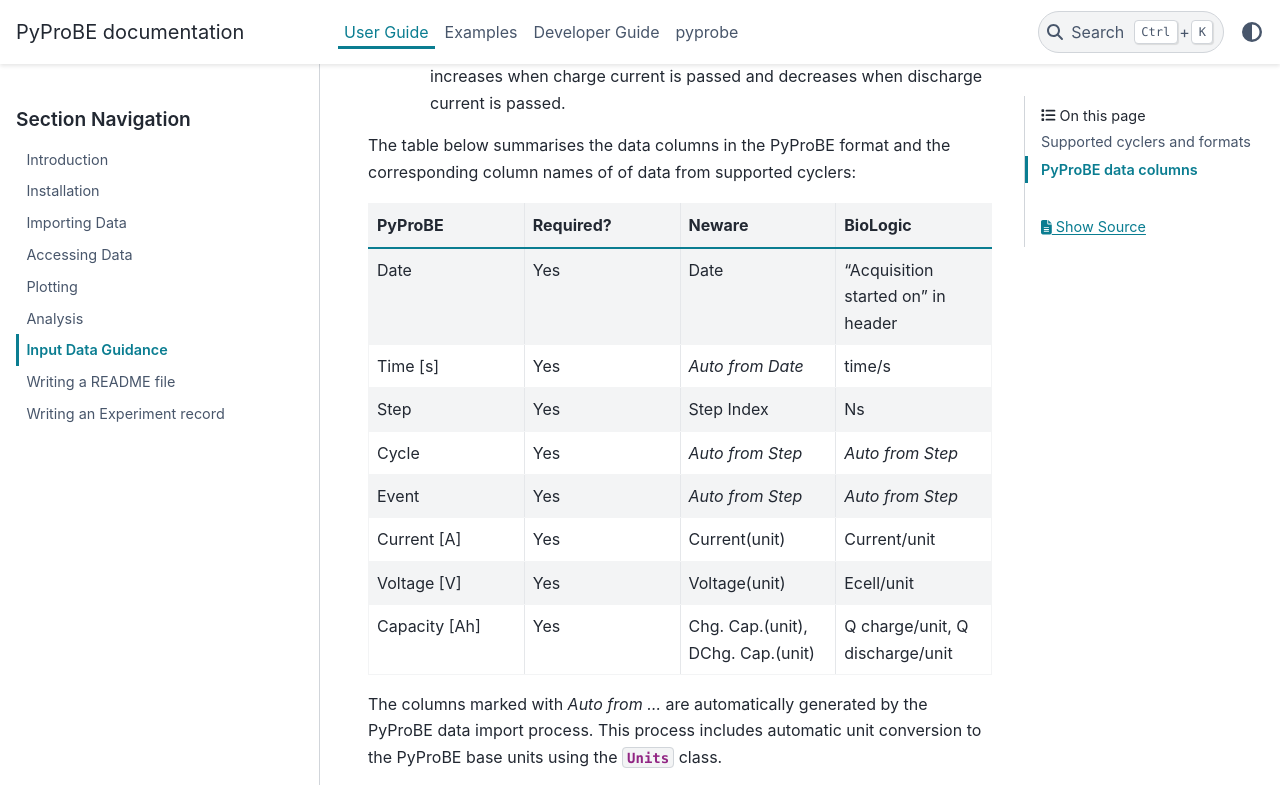
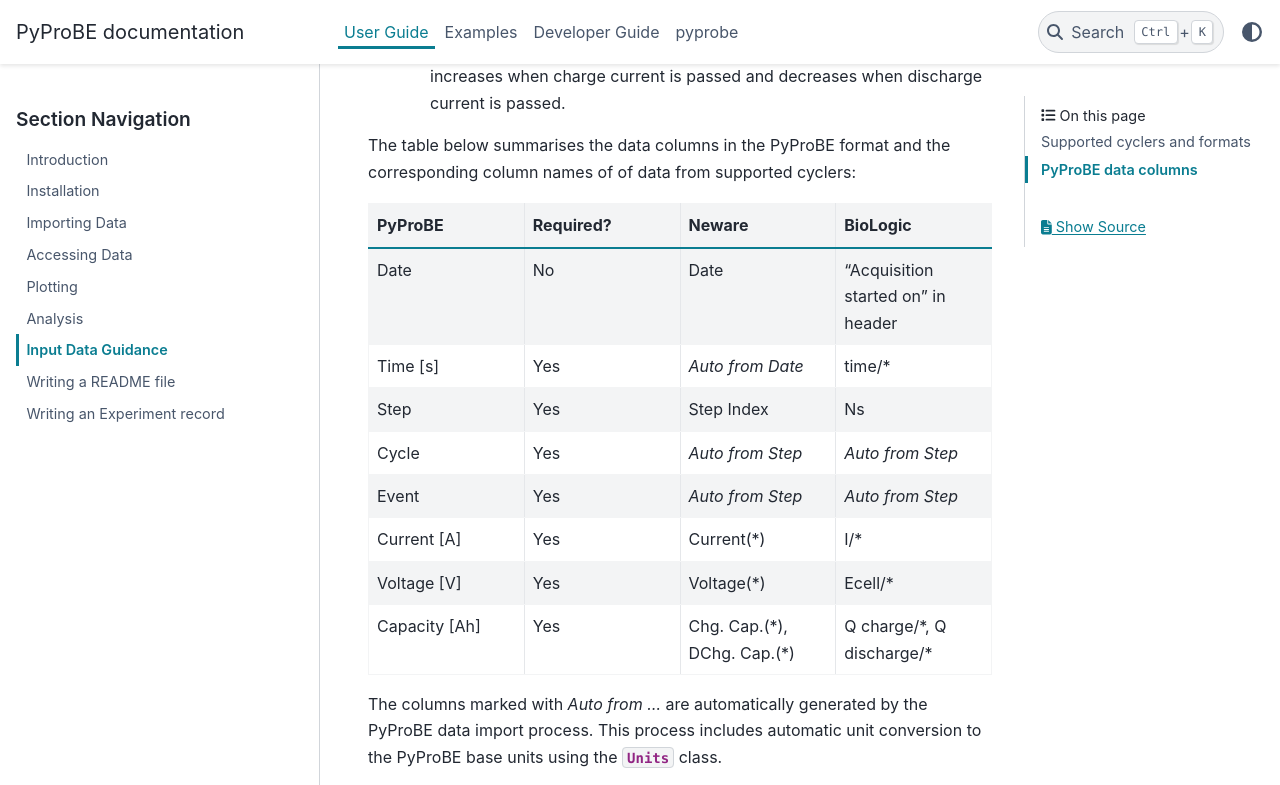
Before and after one commit to ImperialCollegeLondon/PyProBE, a Sphinx documentation site: the page built from docs/source/user_guide/input_data_guidance.rst, in a window 1280 px wide and 900 px high, scrolled down 1171 px, cut to the strip 0-785 px from the top of the window. Built offline with Sphinx 7.4.7 and the PyData theme 0.15.4, drawn with Linux system fonts in a browser that asks for light colours; some of the changed text lies outside the part shown.

Commit message:
update input data guidance

```diff
--- a/docs/source/user_guide/analysis.rst
+++ b/docs/source/user_guide/analysis.rst
@@ -21,7 +21,7 @@
    dma_object = DMA(input_data = discharge_pOCV)
 
 Analysis classes can be selective about the data that you provide to them. For example,
-the :class:`~pyprobe.analysis.cycling.Cycling` analysis class requires the `input_data`
+the :class:`~pyprobe.analysis.cycling.Cycling` analysis class requires the :code:`input_data`
 attribute to be assigned an :class:`~pyprobe.filters.Experiment` object. This is to
 allow this class to use attributes such as :func:`~pyprobe.filters.Experiment.charge`
 internally. PyProBE will provide an error if the incorrect type is provided.
--- a/docs/source/user_guide/input_data_guidance.rst
+++ b/docs/source/user_guide/input_data_guidance.rst
@@ -6,11 +6,12 @@
 -----------------------------
 PyProBE is able to import data from the following cyclers:
 
-* Neware: `'neware'`
+* Neware: :code:`'neware'`
 
   - .csv
   - .xlsx
-* BioLogic: `'biologic'` or for Modulo Bat files `'biologic_MB'`
+
+* BioLogic: :code:`'biologic'` or for Modulo Bat files :code:`'biologic_MB'`
 
   - .mpt
   - .txt
@@ -49,10 +50,10 @@
    +----------------+-----------+------------------------+-----------------------------+
    | PyProBE        | Required? | Neware                 | BioLogic                    |
    +================+===========+========================+=============================+
-   | Date           | Yes       | Date                   | "Acquisition started on"    |
+   | Date           | No        | Date                   | "Acquisition started on"    |
    |                |           |                        | in header                   |
    +----------------+-----------+------------------------+-----------------------------+
-   | Time [s]       | Yes       | *Auto from Date*       | time/s                      |
+   | Time [s]       | Yes       | *Auto from Date*       | time/*                      |
    +----------------+-----------+------------------------+-----------------------------+
    | Step           | Yes       | Step Index             | Ns                          |
    +----------------+-----------+------------------------+-----------------------------+
@@ -62,12 +63,12 @@
    | Event          | Yes       | *Auto from Step*       | *Auto from Step*            |
    |                |           |                        |                             |
    +----------------+-----------+------------------------+-----------------------------+
-   | Current [A]    | Yes       | Current(unit)          | Current/unit                |
+   | Current [A]    | Yes       | Current(*)             | I/*                         |
    +----------------+-----------+------------------------+-----------------------------+
-   | Voltage [V]    | Yes       | Voltage(unit)          | Ecell/unit                  |
+   | Voltage [V]    | Yes       | Voltage(*)             | Ecell/*                     |
    +----------------+-----------+------------------------+-----------------------------+
-   | Capacity [Ah]  | Yes       | Chg. Cap.(unit),       | Q charge/unit,              |
-   |                |           | DChg. Cap.(unit)       | Q discharge/unit            |
+   | Capacity [Ah]  | Yes       | Chg. Cap.(*),          | Q charge/\*,                |
+   |                |           | DChg. Cap.(*)          | Q discharge/*               |
    +----------------+-----------+------------------------+-----------------------------+
 
 The columns marked with *Auto from ...* are automatically generated by the PyProBE
```
